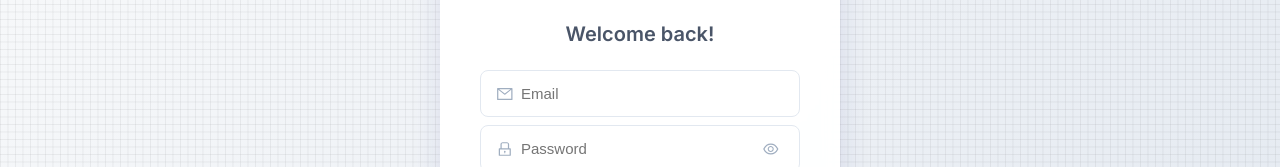
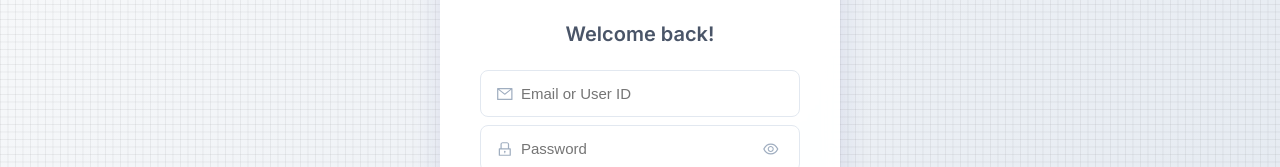
Before and after one commit to sudhanshu2070/last-trade, a React (Vite) app: page /login in a window 1280 px wide. Shown: the part 251-418 px from the top of the page. Built offline with nearby package versions, Linux system fonts and the light colour scheme; no server answers.

Commit message:
Updated userdata saved in db 0.35

```diff
--- a/src/components/auth/Login.tsx
+++ b/src/components/auth/Login.tsx
@@ -7,7 +7,7 @@ import { AiOutlineMail, AiOutlineLock, AiOutlineEye, AiOutlineEyeInvisible } fro
 import axios from 'axios';
 
 const Login = () => {
-  const [email, setEmail] = useState('');
+  const [emailOrUserId, setEmailOrUserId] = useState('');
   const [password, setPassword] = useState('');
   const [showPassword, setShowPassword] = useState(false);
   const [error, setError] = useState('');
@@ -29,7 +29,7 @@ const Login = () => {
     try {
       const response = await axios.post(
         `${import.meta.env.VITE_BACKEND_API_URL}/auth/login`,
-        { email, password },
+        { emailOrUserId, password },
         { withCredentials: true }
       );
 
@@ -75,14 +75,14 @@ const Login = () => {
 
           {error && <div className={styles.errorMessage}>{error}</div>}
 
-          {/* Email */}
+          {/* Email or User ID */}
           <div className={styles.inputGroup}>
             <AiOutlineMail className={styles.inputIcon} />
             <input
-              type="email"
-              placeholder="Email"
-              value={email}
-              onChange={(e) => setEmail(e.target.value)}
+              type="text"
+              placeholder="Email or User ID"
+              value={emailOrUserId}
+              onChange={(e) => setEmailOrUserId(e.target.value)}
               required
               autoComplete="username"
             />
```
